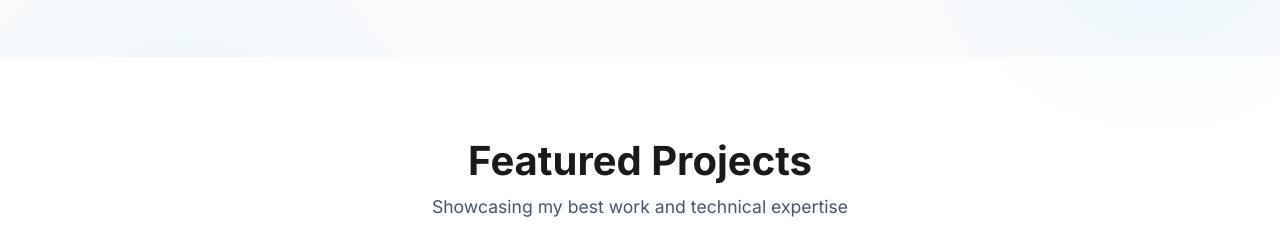
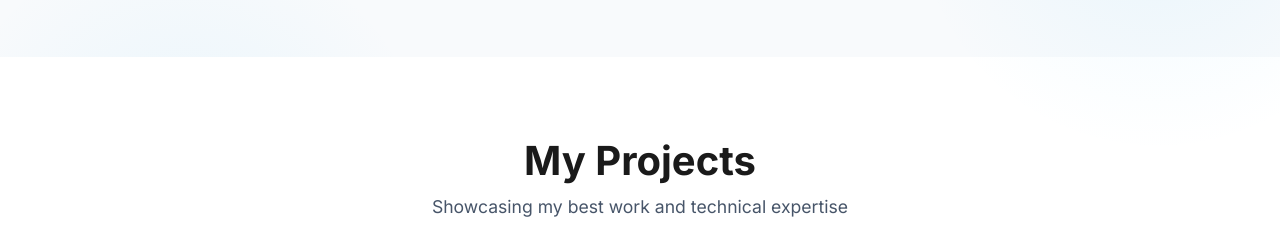
Before and after one commit to zaidgemeskel/portfolio, a React (Vite) app: page / in a window 1280 px wide. Shown: the part 5040-5275 px from the top of the page. Built offline with nearby package versions, Linux system fonts and the light colour scheme.

Commit message:
modified files

```diff
--- a/src/components/Projects/Projects.jsx
+++ b/src/components/Projects/Projects.jsx
@@ -10,7 +10,7 @@ const Projects = () => {
     <section id="projects" className={styles.projects} ref={ref}>
       <div className="container">
         <div className="section-title">
-          <h2>Featured Projects</h2>
+          <h2>My Projects</h2>
           <p>Showcasing my best work and technical expertise</p>
         </div>
 
```
